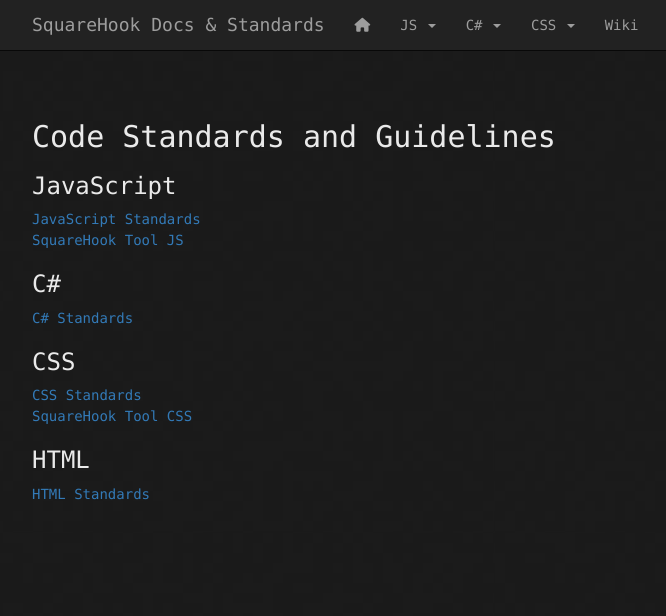
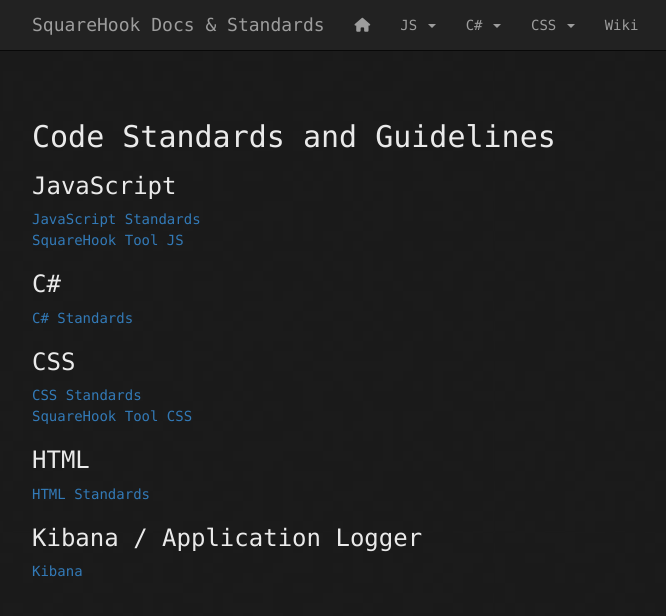
Before and after one commit to SquareHook/SquareHook.github.io, a Jekyll site: the page built from index.html, in a window 1280 px wide. Shown: the top 616 px of the page, without its empty margins (38-704 px from the left). Built offline with Jekyll 4.4.1, drawn with Linux system fonts in a browser that asks for light colours; nearby versions of some CDN libraries.

Commit message:
Added link to the Application logger

```diff
--- a/index.html
+++ b/index.html
@@ -28,3 +28,8 @@
 <p>
   <a href="/standards/html"> HTML Standards</a>
 </p>
+
+<h3> Kibana / Application Logger </h3>
+<p>
+  <a href="http://search-squarehook-qaj4t2qwutahhefg5ecydnrdii.us-west-2.es.amazonaws.com/_plugin/kibana/"> Kibana </a>
+</p>
```
